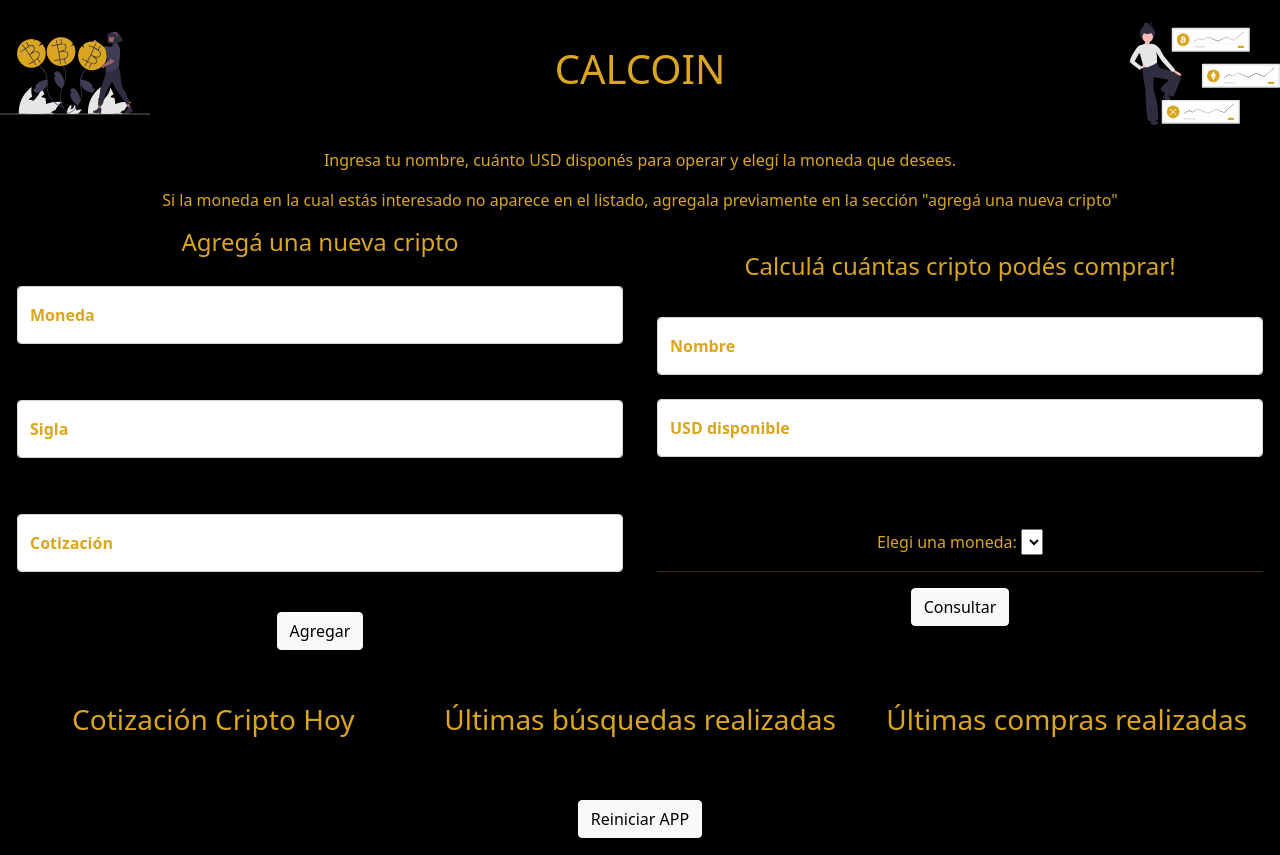
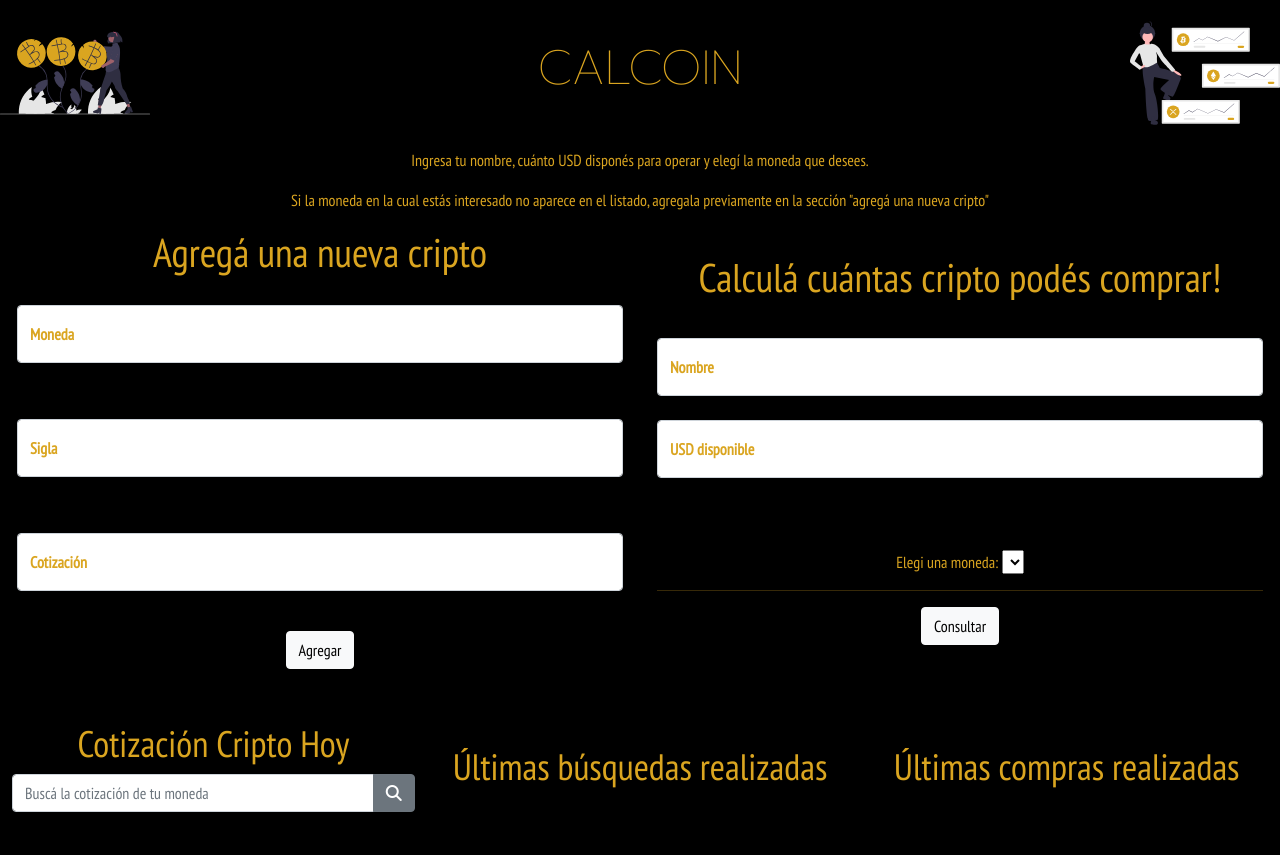
Before and after one commit to lotero1212/proyectoJS, a website: page index.html in a window 1280 px wide. Shown: the part 137-992 px from the top of the page. Drawn offline with nearby package versions, Linux system fonts and the light colour scheme; no server answers.

Commit message:
mejorando estilos

```diff
--- a/index.html
+++ b/index.html
@@ -5,10 +5,16 @@
     <meta http-equiv="X-UA-Compatible" content="IE=edge" />
     <meta name="viewport" content="width=device-width, initial-scale=1.0" />
     <link href="https://cdn.jsdelivr.net/npm/bootstrap@5.1.3/dist/css/bootstrap.min.css" rel="stylesheet" integrity="sha384-1BmE4kWBq78iYhFldvKuhfTAU6auU8tT94WrHftjDbrCEXSU1oBoqyl2QvZ6jIW3" crossorigin="anonymous">
-<script src="https://cdn.jsdelivr.net/npm/bootstrap@5.1.3/dist/js/bootstrap.bundle.min.js" integrity="sha384-ka7Sk0Gln4gmtz2MlQnikT1wXgYsOg+OMhuP+IlRH9sENBO0LRn5q+8nbTov4+1p" crossorigin="anonymous"></script>
+    <script src="https://cdn.jsdelivr.net/npm/bootstrap@5.1.3/dist/js/bootstrap.bundle.min.js" integrity="sha384-ka7Sk0Gln4gmtz2MlQnikT1wXgYsOg+OMhuP+IlRH9sENBO0LRn5q+8nbTov4+1p" crossorigin="anonymous"></script>
     <link href="style.css" rel="stylesheet" type="text/css" />
     <title>Calcoin</title>
     <link rel="icon" type="image/x-icon" href="../proyectoJS/img/btc.svg">
+    <script src="https://kit.fontawesome.com/96e29c02e4.js" crossorigin="anonymous"></script>
+    <!-- fuentes -->
+    <link rel="preconnect" href="https://fonts.googleapis.com">
+    <link rel="preconnect" href="https://fonts.gstatic.com" crossorigin>
+    <link href="https://fonts.googleapis.com/css2?family=PT+Sans+Narrow&family=Prompt:wght@100&display=swap" rel="stylesheet">
+    <!-- -->
   </head>
   <header>
     <img src="../proyectoJS/img/bannerNew.png"  class="img-responsive" alt="bannerCripto" id="bannerCripto">
@@ -88,6 +94,11 @@
   <div class="row">
     <div class="col">
     <h3>Cotización Cripto Hoy</h3>
+    <div class="input-group mb-3 inputGroup-sizing-sm ">
+      <input type="text" class="form-control" placeholder="Buscá la cotización de tu moneda" aria-label="Buscá la cotización de tu moneda" aria-describedby="button-addon2">
+      <button class="btn btn-secondary" type="button" id="button-addon2"><i class="fas fa-search"></i></button>
+    </div>
+
     <ul id="coin-list"></ul>
   </div>
   <div class="col">
@@ -104,7 +115,9 @@
 <br>
 <br>
 
-    <button type="submit" id="boton-resetear" class="btn btn-light">Reiniciar APP</button>
+    <button type="submit" id="boton-resetear" class="btn btn-light" title="Reiniciar APP" style="background-color: black; border-color: goldenrod;">
+      <i class="fas fa-redo-alt" style="color: goldenrod"></i>
+    </button>
     <script src="
     https://code.jquery.com/jquery-3.5.1.min.js"></script>
   </body>
--- a/main.js
+++ b/main.js
@@ -64,7 +64,7 @@ botonResetear.onclick = function () {
 for (let coin of coins) {
   console.log(coin);
   let itemCoin = document.createElement("li");
-  itemCoin.innerHTML = ` 1 ${coin.acronym} (${coin.name}) vale ${coin.value} dólares <span style= "cursor:pointer" id="${coin.name}">❌</span>`;
+  itemCoin.innerHTML = ` 1 ${coin.acronym} (${coin.name}) vale ${coin.value} dólares. &nbsp &nbsp <i class="far fa-trash-alt" style= "cursor:pointer" id="${coin.name}"></i>`;
   coinList.appendChild(itemCoin);
 
   let optionCoin = document.createElement("option");
--- /dev/null
+++ b/package.json
@@ -0,0 +1,5 @@
+{
+  "dependencies": {
+    "@fortawesome/fontawesome-free": "^5.15.4"
+  }
+}
--- a/style.css
+++ b/style.css
@@ -14,6 +14,12 @@ form {
   display: none;
 }
 }
+
+h1{
+  font-family: 'Prompt', sans-serif;
+  font-size: 3em;
+}
+
 #crypto-IMG1{
   width: 150px;
   height: 150px;
@@ -29,6 +35,16 @@ body {
   text-align: center;
   background-color: black;
   color: goldenrod;
+  font-family: 'PT Sans Narrow', sans-serif;
+  font-size: 1em;
+}
+
+h3{
+  font-size: 2.3em;
+}
+
+h4 {
+  font-size: 2.5em;
 }
 
 footer {
```
Also changed, not shown: 1 other file.
